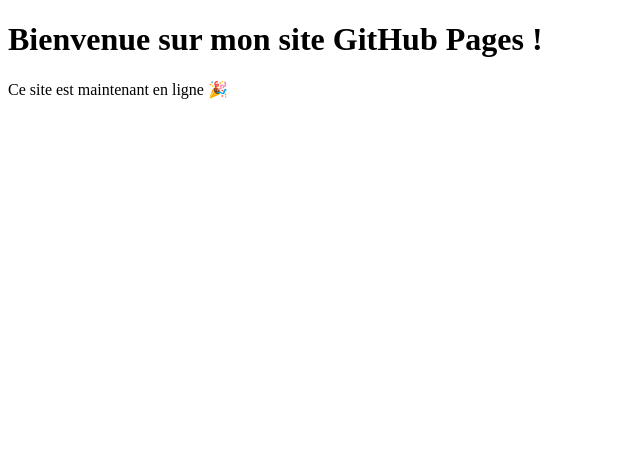
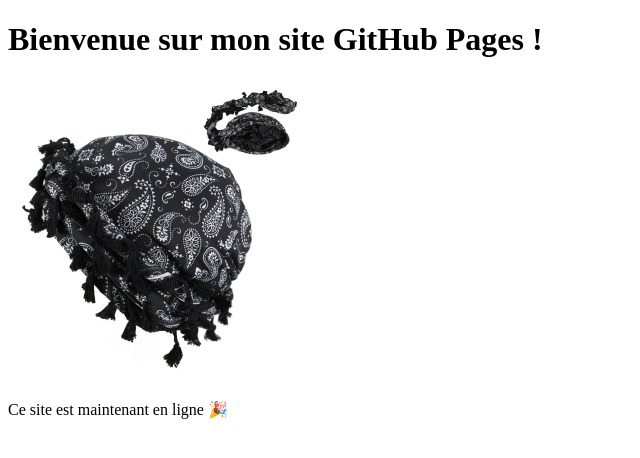
Before and after one commit to Thelead-r7/Mon-site, a plain HTML site: page index.html in a window 1280 px wide. Shown: the whole page, without its empty margins (0-640 px from the left). Drawn offline with Linux system fonts and the light colour scheme.

Commit message:
Update index.html

```diff
--- a/index.html
+++ b/index.html
@@ -5,6 +5,10 @@
   </head>
   <body>
     <h1>Bienvenue sur mon site GitHub Pages !</h1>
+
+    <!-- Ajout de l'image -->
+    <img src="https://github.com/Thelead-r7/Mon-site/blob/3628cb5ab20995e26a70514737132ab4ea2192ae/IMG-20250705-WA0036.jpg?raw=true" alt="Ma photo" width="300">
+
     <p>Ce site est maintenant en ligne 🎉</p>
   </body>
 </html>
```
